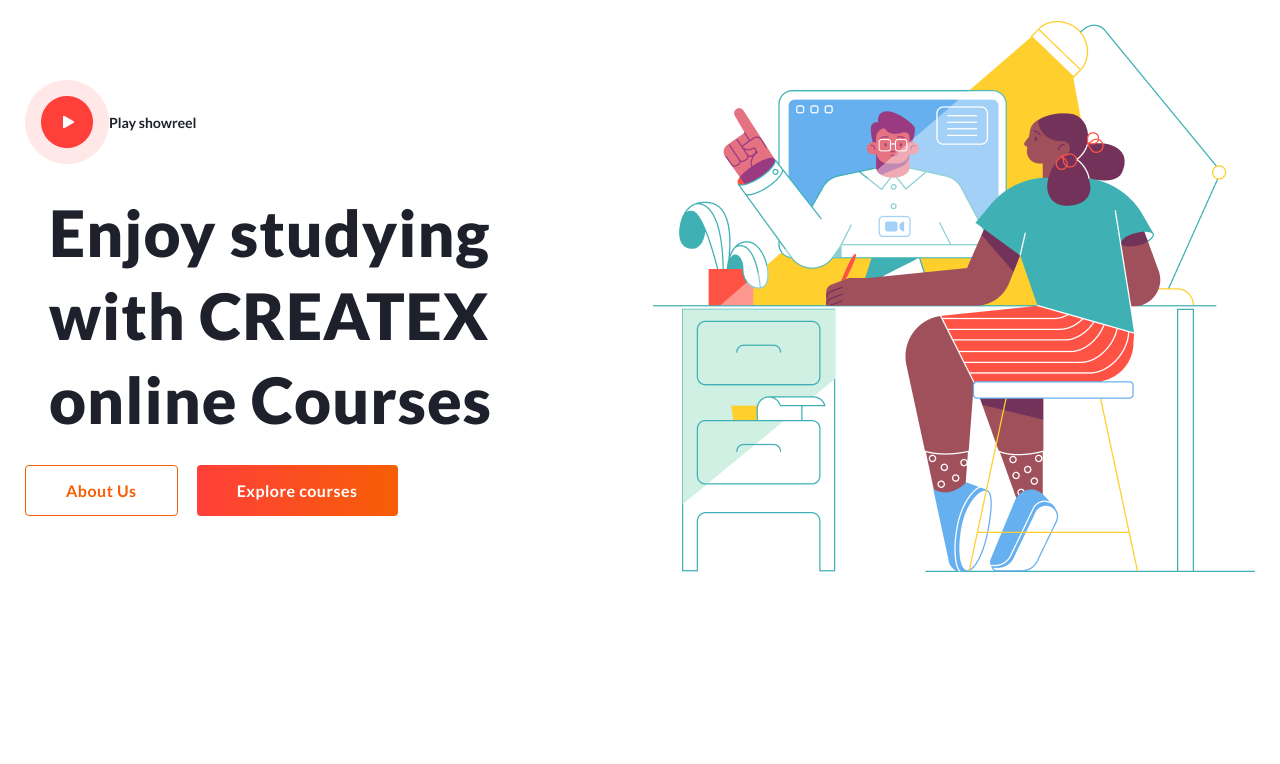
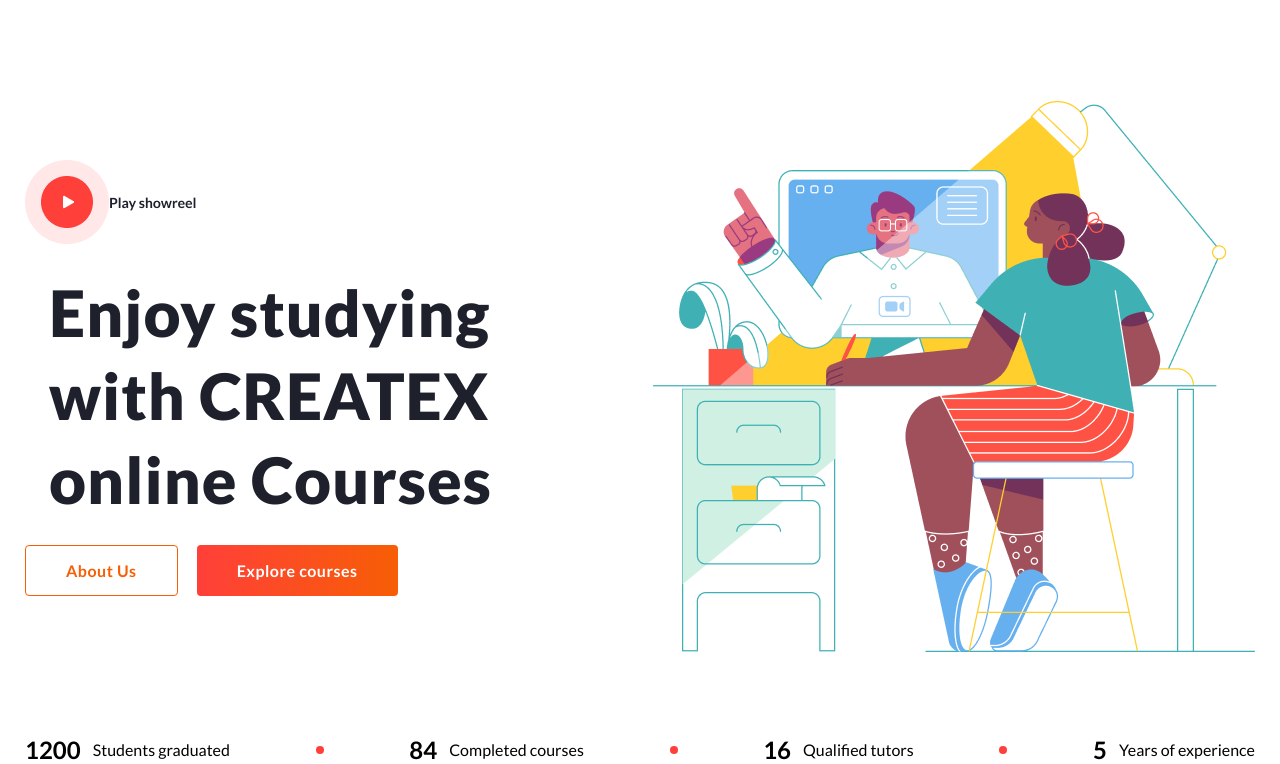
Before and after one commit to AhrorAtajonov7/createx, a plain HTML site: page index.html in a window 1280 px wide. Shown: the part 78-842 px from the top of the page. Before the commit the page ends 800 px from the top, so only its background shows below. Drawn offline with Linux system fonts and the light colour scheme.

Commit message:
feat: added stats section

```diff
--- a/css/main.css
+++ b/css/main.css
@@ -5,6 +5,7 @@
     margin: 0;
     padding: 0;
     box-sizing: border-box;
+    transition: all 0.3s linear;
 }
 ul, ol {
     list-style-type: none;
@@ -38,6 +39,10 @@ a{
     letter-spacing: 0.5px;
     color: #F75e05;
     cursor: pointer;
+}
+.section_btn2:hover{
+    background-image: linear-gradient( to right,#FF3F3A,#F75E05);
+    color: #fff;
 }
 /*Header section style*/
 .header{
@@ -74,6 +79,9 @@ a{
     color: #424551;
 }
 /*Home section*/
+.home{
+    padding: 80px 0;
+}
 .home_wraper{
     display: flex;
     align-items: center;
@@ -91,3 +99,20 @@ a{
 .home_btn2{
     margin-right: 16px;
 }
+/*STATS  section*/
+.stats_wraper{
+    display: flex;
+    align-items: center;
+    justify-content: space-between;
+}
+.stats_item{
+    display: flex;
+    align-items: center;
+    gap: 12px;
+}
+.stats_circle{
+    background-color: #ff3f3a;
+    width: 8px;
+    height: 8px;
+    border-radius: 4px;
+}
--- a/index.html
+++ b/index.html
@@ -68,5 +68,32 @@
         </div>
     </section>
     <!--home section ends-->
+    <!--Stats section starts-->
+    <section class="stats">
+        <div class="container">
+            <div class="stats_wraper">
+                <div class="stats_item">
+                    <h2 class="stats_title">1200</h2>
+                    <p>Students graduated</p>
+                </div>
+                <span class="stats_circle"></span>
+                <div class="stats_item">
+                    <h2 class="stats_title">84</h2>
+                    <p>Completed courses</p>
+                </div>
+                <span class="stats_circle"></span>
+                <div class="stats_item">
+                    <h2 class="stats_title">16</h2>
+                    <p>Qualified tutors</p>
+                </div>
+                <span class="stats_circle"></span>
+                <div class="stats_item">
+                    <h2 class="stats_title">5</h2>
+                    <p class="stats_description">Years of experience</p>
+                </div>
+            </div>
+        </div>
+    </section>
+    <!--Stats section ends-->
 </body>
 </html>
```
